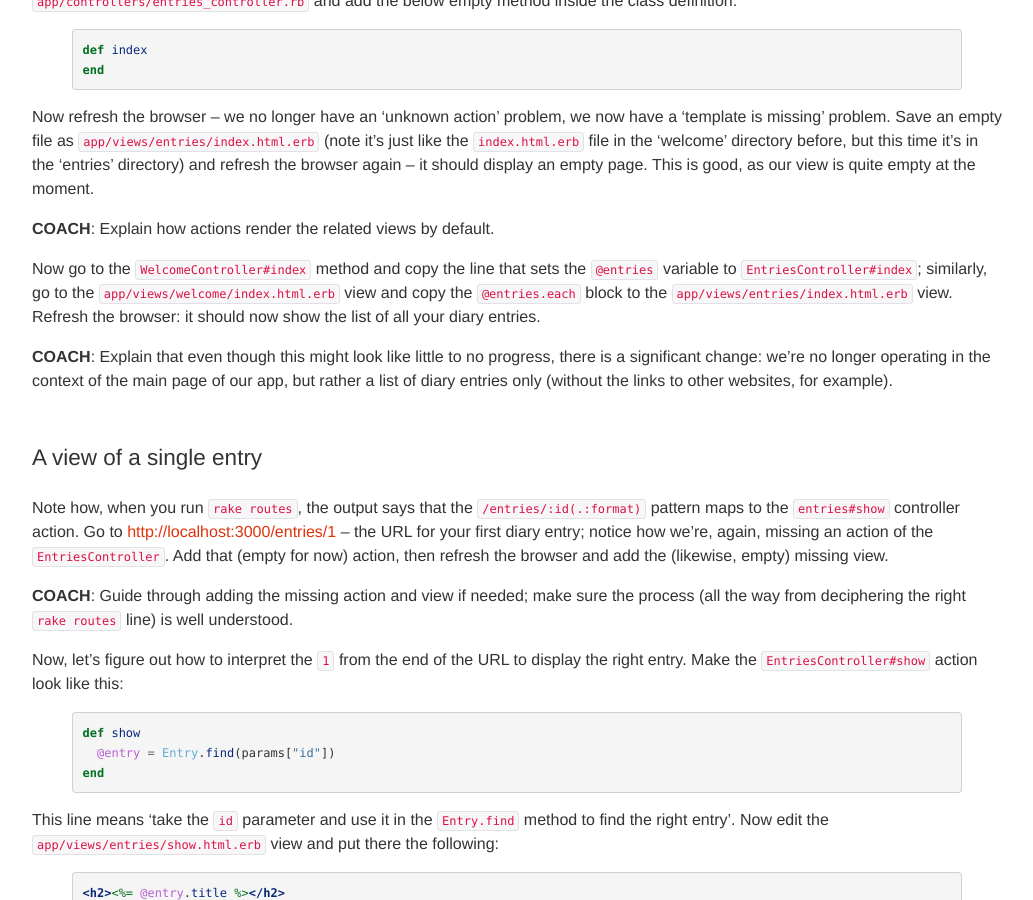
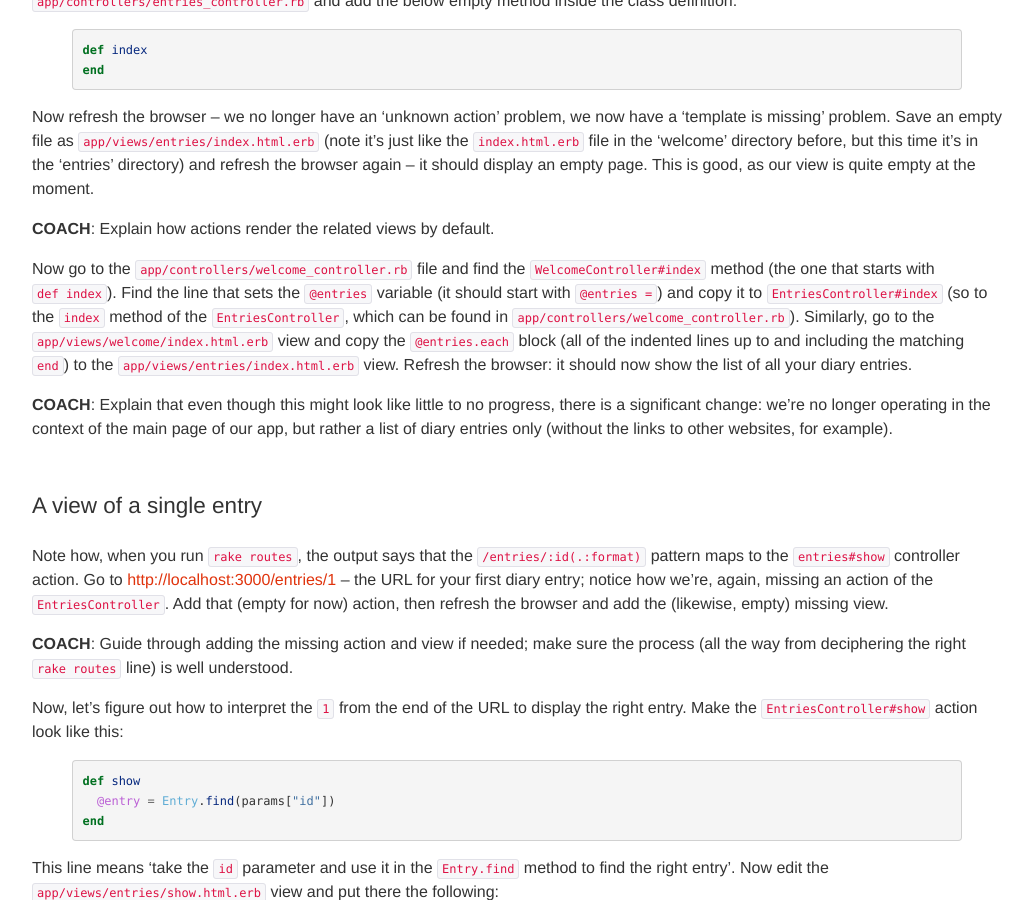
Before and after one commit to railsgirls/guides.railsgirls.com, a Jekyll site: the page built from _posts/2014-10-05-diary-app.markdown, in a window 1280 px wide and 900 px high, scrolled down 6957 px. Shown: the whole window, without its empty margins (53-1086 px from the left). Built offline with Jekyll 4.4.1, drawn with Linux system fonts in a browser that asks for light colours; nearby versions of some CDN libraries.

Commit message:
diary app: explain what Class#method syntax means in practice

```diff
--- a/_posts/2014-10-05-diary-app.markdown
+++ b/_posts/2014-10-05-diary-app.markdown
@@ -270,7 +270,7 @@ Now refresh the browser – we no longer have an ‘unknown action’ problem, w
 
 __COACH__: Explain how actions render the related views by default.
 
-Now go to the `WelcomeController#index` method and copy the line that sets the `@entries` variable to `EntriesController#index`; similarly, go to the `app/views/welcome/index.html.erb` view and copy the `@entries.each` block to the `app/views/entries/index.html.erb` view. Refresh the browser: it should now show the list of all your diary entries.
+Now go to the `app/controllers/welcome_controller.rb` file and find the `WelcomeController#index` method (the one that starts with `def index`). Find the line that sets the `@entries` variable (it should start with `@entries =`) and copy it to `EntriesController#index` (so to the `index` method of the `EntriesController`, which can be found in `app/controllers/welcome_controller.rb`). Similarly, go to the `app/views/welcome/index.html.erb` view and copy the `@entries.each` block (all of the indented lines up to and including the matching `end`) to the `app/views/entries/index.html.erb` view. Refresh the browser: it should now show the list of all your diary entries.
 
 __COACH__: Explain that even though this might look like little to no progress, there is a significant change: we’re no longer operating in the context of the main page of our app, but rather a list of diary entries only (without the links to other websites, for example).
 
```
